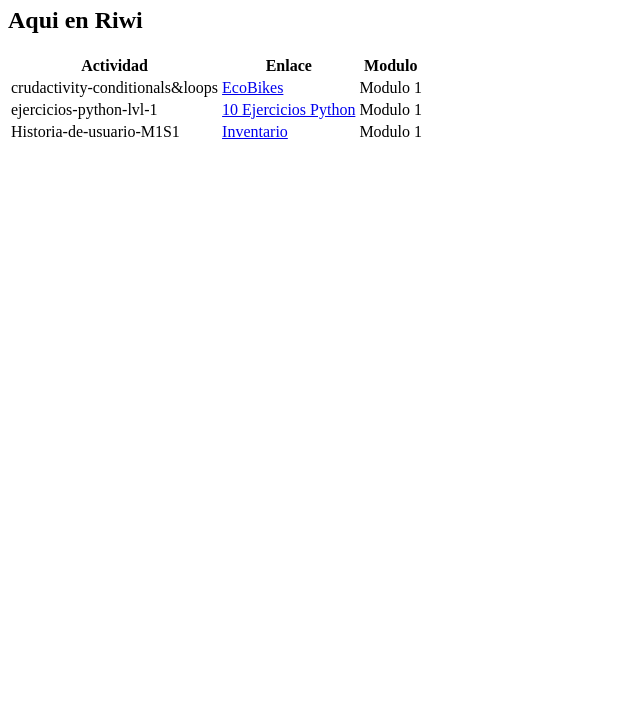
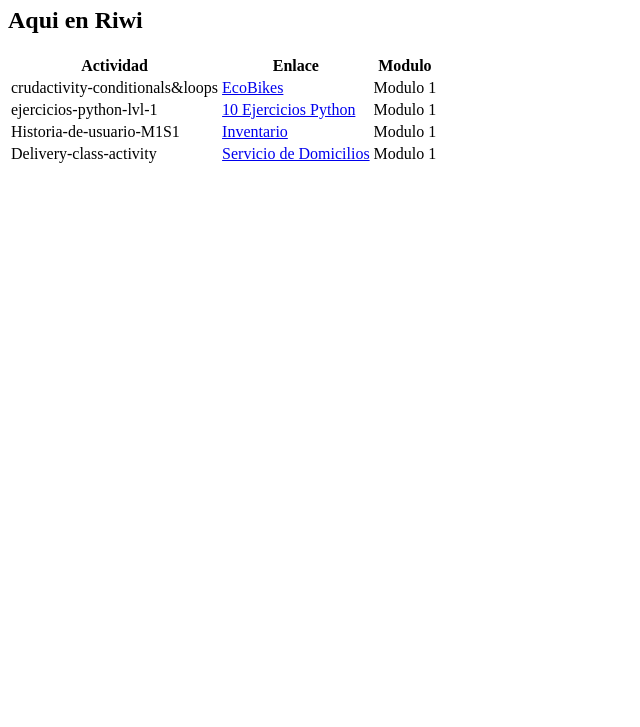
Before and after one commit to dquintor/portafolio, a plain HTML site: page index.html in a window 1280 px wide. Shown: the part 73-800 px from the top of the page, without its empty margins (0-640 px from the left). Drawn offline with Linux system fonts and the light colour scheme.

Commit message:
Add delivery service link to index.html

```diff
--- a/index.html
+++ b/index.html
@@ -27,5 +27,10 @@
     <td><a href="https://github.com/dquintor/Historia-de-usuario-M1S1.git"> Inventario </td>
     <td>Modulo 1</td>
   </tr>
+  <tr>
+    <td>Delivery-class-activity</td>
+    <td><a href="https://github.com/dquintor/delivery_service.git"> Servicio de Domicilios </td>
+    <td>Modulo 1</td>
+  </tr>
 </table>
 </html>
```
